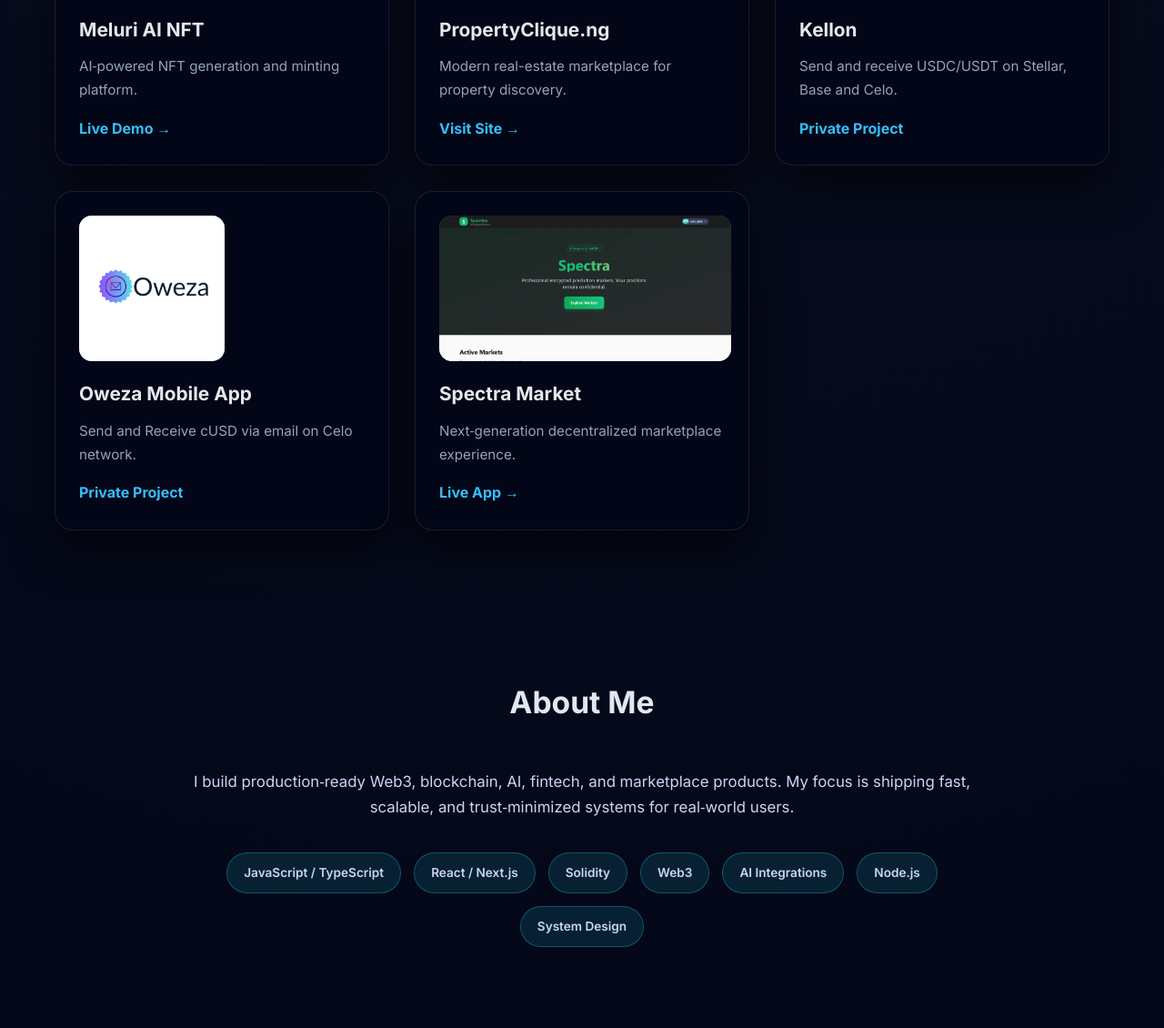
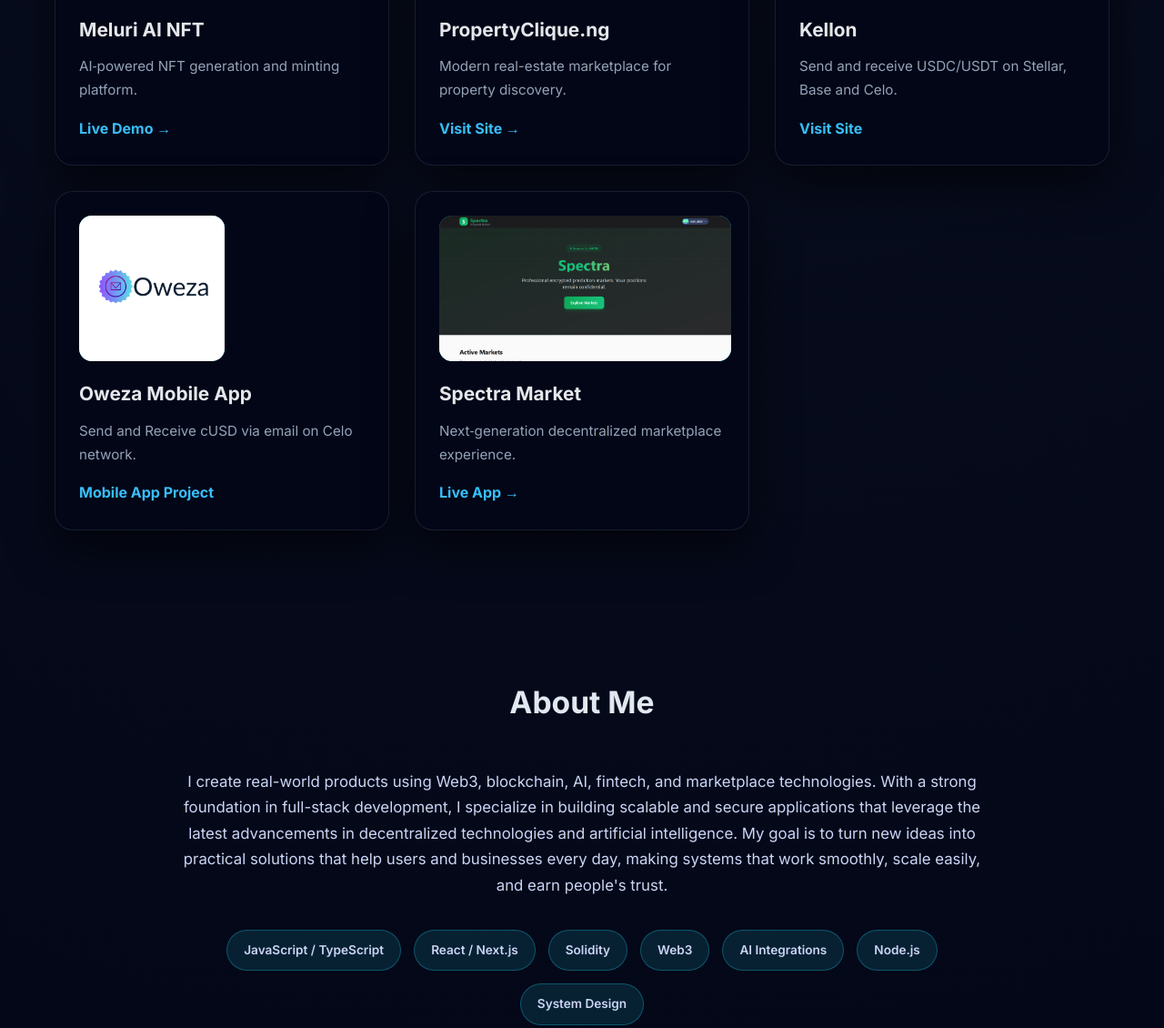
Before and after one commit to InnoOkeke/innookeke.github.io, a plain HTML site: page index.html in a window 1280 px wide. Shown: the part 880-2010 px from the top of the page at 91% size. Drawn offline with Linux system fonts and the light colour scheme.

```diff
--- a/index.html
+++ b/index.html
@@ -210,14 +210,14 @@
       <img class="thumb" src="images/kellon.png" alt="Kellon Mobile App" />
       <h3>Kellon</h3>
       <p>Send and receive USDC/USDT on Stellar, Base and Celo.</p>
-      <a href="#">Private Project</a>
+      <a href="https://kellon.xyz">Visit Site</a>
     </div>
 
     <div class="card">
       <img class="thumb" src="images/oweza.png" alt="Oweza Mobile App" />
       <h3>Oweza Mobile App</h3>
       <p>Send and Receive cUSD via email on Celo network.</p>
-      <a href="#">Private Project</a>
+      <a href="#">Mobile App Project</a>
     </div>
 
     <div class="card">
@@ -234,9 +234,9 @@
   <h2>About Me</h2>
   <div class="about">
     <p>
-      I build production‑ready Web3, blockchain, AI, fintech, and marketplace
-      products. My focus is shipping fast, scalable, and trust‑minimized systems
-      for real‑world users.
+      I create real-world products using Web3, blockchain, AI, fintech, and marketplace technologies.
+      With a strong foundation in full-stack development, I specialize in building scalable and secure applications that leverage the latest advancements in decentralized technologies and artificial intelligence.
+      My goal is to turn new ideas into practical solutions that help users and businesses every day, making systems that work smoothly, scale easily, and earn people's trust.
     </p>
 
     <div class="skills">
```
